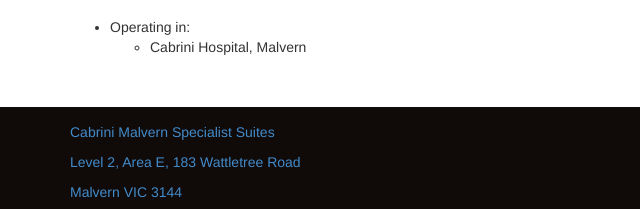
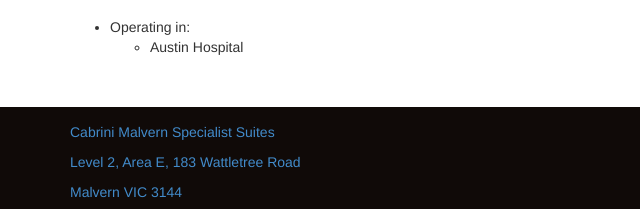
Before and after one commit to armindrnda/armindrnda.github.io, a website: page index.html in a window 1280 px wide. Shown: the part 909-1118 px from the top of the page, 0-640 px from the left. Drawn offline with Linux system fonts and the light colour scheme; files whose address does not match are found by name.

Commit message:
s/Cabrini/Austin

```diff
--- a/index.html
+++ b/index.html
@@ -132,7 +132,7 @@
                         <li>
                             Operating in:
                             <ul>
-                                <li>Cabrini Hospital, Malvern</li>
+                                <li>Austin Hospital</li>
                             </ul>
                         </li>
                     </ul>
```
